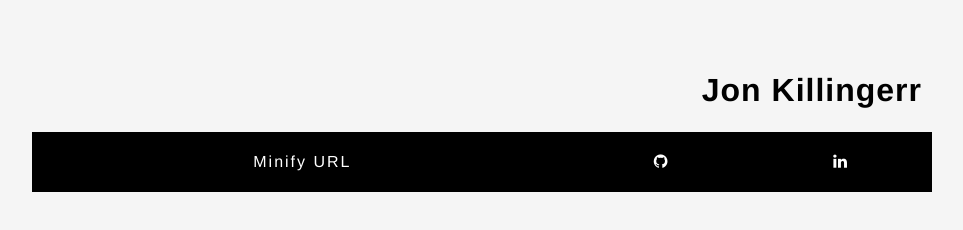
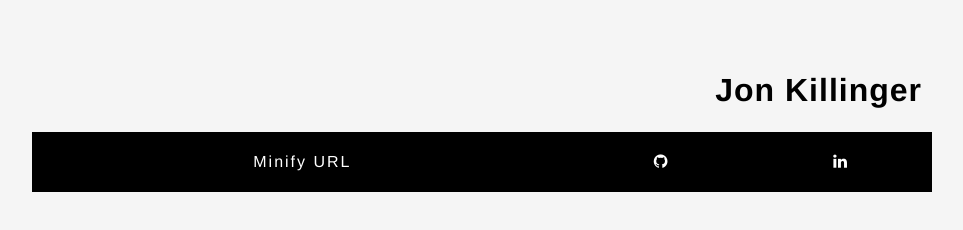
Before and after one commit to jonkillinger/github.io, a plain HTML site: page index.html in a window 1280 px wide. Shown: the whole page, without its empty margins (158-1121 px from the left). Drawn offline with nearby package versions, Linux system fonts and the light colour scheme.

Commit message:
Update index.html

```diff
--- a/index.html
+++ b/index.html
@@ -15,7 +15,7 @@
     <div class="wrapper">
 
         <header class="top">
-            <h1>Jon Killingerr</h1>
+            <h1>Jon Killinger</h1>
         </header>
 
         <nav class="flex-nav">
```
